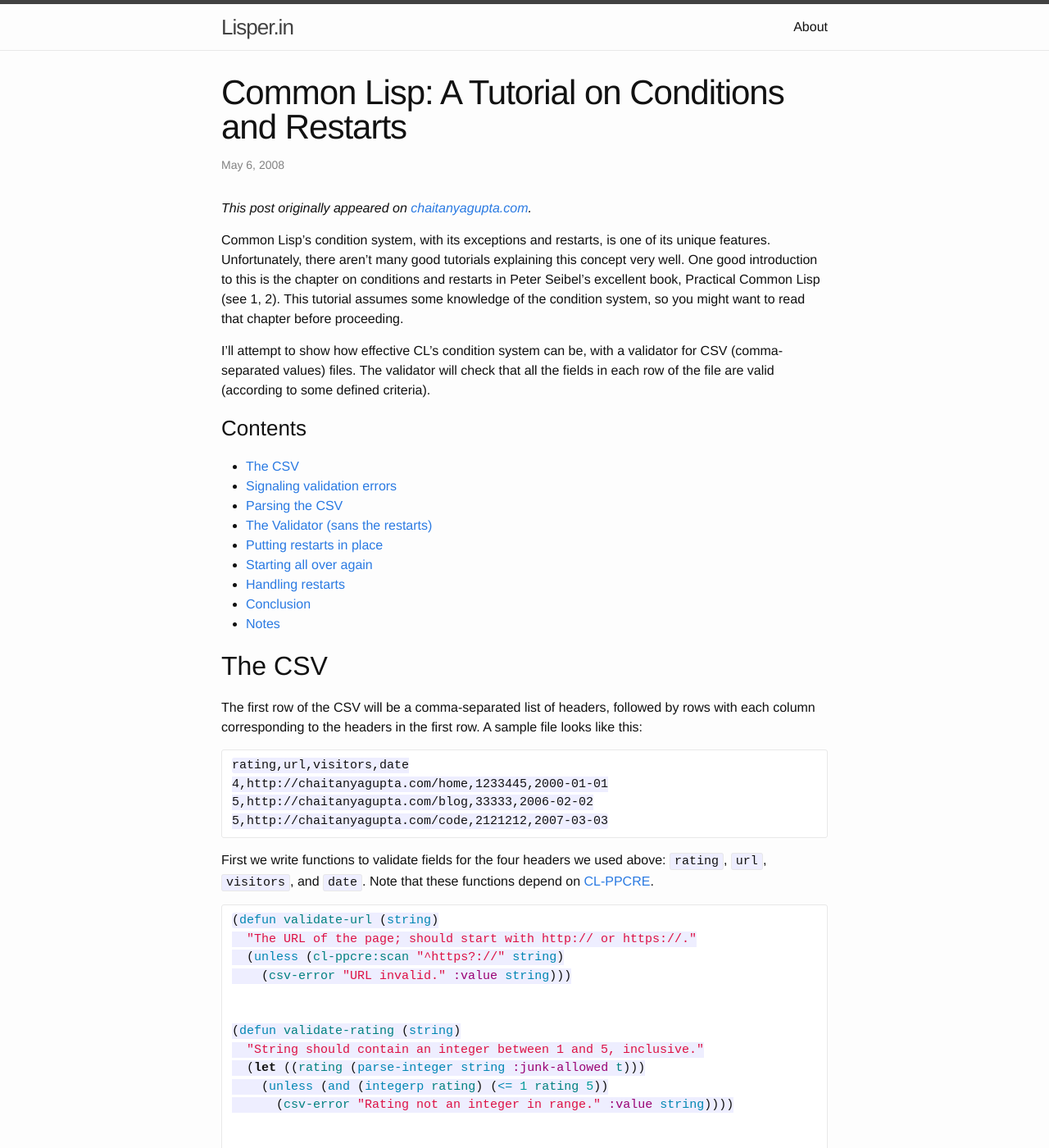
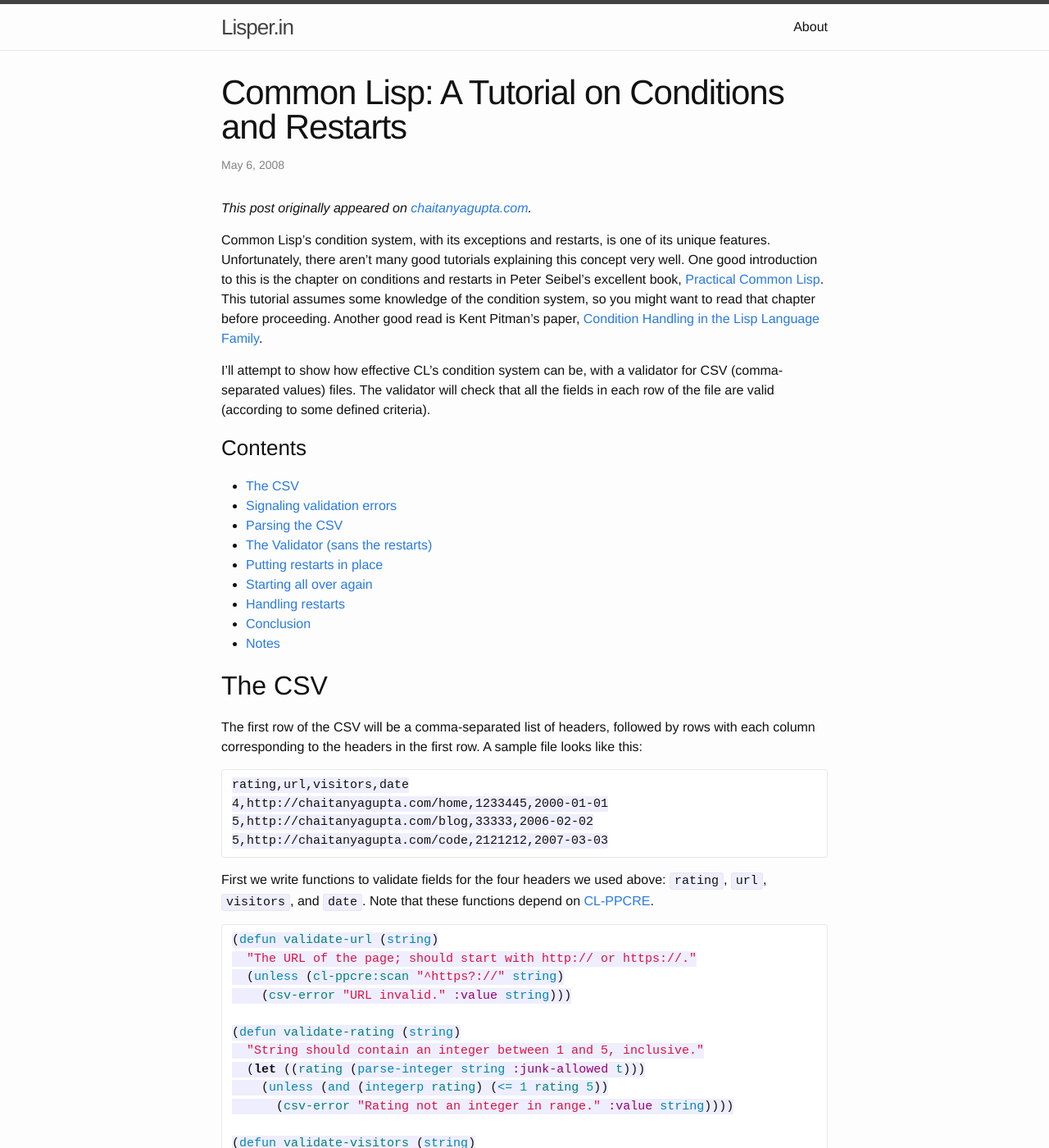
Before and after one commit to lisperin/lisperin.github.io, a Jekyll site: the page built from _posts/2008-05-06-restarts.markdown, in a window 1280 px wide and 1400 px high. Shown: the whole window at 82% size. Built offline with Jekyll 4.4.1, drawn with Linux system fonts in a browser that asks for light colours; Markdown is read by kramdown in place of the engine named in the settings; some of the changed text lies outside the part shown.

Commit message:
Update restarts.md

```diff
--- a/_posts/2008-05-06-restarts.markdown
+++ b/_posts/2008-05-06-restarts.markdown
@@ -6,9 +6,12 @@ permalink: /restarts
 
 _This post originally appeared on [chaitanyagupta.com](http://chaitanyagupta.com)._
 
-Common Lisp's condition system, with its exceptions and restarts, is one of its unique features. Unfortunately, there aren't many good tutorials explaining this concept very well. One good introduction to this is the chapter on conditions and restarts in Peter Seibel's excellent book, Practical Common Lisp (see 1, 2). This tutorial assumes some knowledge of the condition system, so you might want to read that chapter before proceeding.
+Common Lisp's condition system, with its exceptions and restarts, is one of its unique features. Unfortunately, there aren't many good tutorials explaining this concept very well. One good introduction to this is the chapter on conditions and restarts in Peter Seibel's excellent book, [Practical Common Lisp][pcl-conditions-restarts]. This tutorial assumes some knowledge of the condition system, so you might want to read that chapter before proceeding. Another good read is Kent Pitman's paper, [Condition Handling in the Lisp Language Family][kp-condition-handling].
 
 I'll attempt to show how effective CL's condition system can be, with a validator for CSV (comma-separated values) files. The validator will check that all the fields in each row of the file are valid (according to some defined criteria).
+
+[pcl-conditions-restarts]: http://gigamonkeys.com/book/beyond-exception-handling-conditions-and-restarts.html
+[kp-condition-handling]: http://www.nhplace.com/kent/Papers/Condition-Handling-2001.html
 
 ### Contents
 
@@ -41,13 +44,11 @@ First we write functions to validate fields for the four headers we used above:
   (unless (cl-ppcre:scan "^https?://" string)
     (csv-error "URL invalid." :value string)))
 
-
 (defun validate-rating (string)
   "String should contain an integer between 1 and 5, inclusive."
   (let ((rating (parse-integer string :junk-allowed t)))
     (unless (and (integerp rating) (<= 1 rating 5))
       (csv-error "Rating not an integer in range." :value string))))
-
 
 (defun validate-visitors (string)
   "The number of visitors to the page; string should contain an
@@ -93,7 +93,6 @@ The function `csv-error` signals a condition of type `csv-error`, both of which
     :initform nil
     :documentation "The line number of the row in for the error was signalled.")))
 
-
 ;; Do something more useful than the default printer behaviour
 (defmethod print-object ((object csv-error) stream)
   (print-unreadable-object (object stream :type t :identity t)
@@ -101,7 +100,6 @@ The function `csv-error` signals a condition of type `csv-error`, both of which
             (csv-error-line-number object)
             (csv-error-message object)
             (csv-error-value object))))
-
 
 ;; We use this function to signal our validation error
 (defun csv-error (message &key value line-number)
@@ -151,7 +149,6 @@ This version of the validator doesn't contain any restarts though.
             for header in headers
             for field in row
             do (validate-field header field))))))
-
 
 ;; Takes a header name and a string value as arguments; checks the
 ;; validity of the value by calling the appropriate validator function
@@ -225,7 +222,6 @@ We'll add one more restart now: this will allow us to revalidate the whole file
                 (format stream "Retry validating the file ~A." file))
       (validate-csv file))))
 
-
 (defun validate-csv-aux (file)
   (destructuring-bind (headers . rows)
       (parse-csv-file file)
@@ -281,9 +277,4 @@ If we wanted `list-csv-errors` to list only one error per each row, that change
 
 ## Notes
 
-
-1. [Beyond Exception Handling: Conditions and Restarts](http://gigamonkeys.com/book/beyond-exception-handling-conditions-and-restarts.html) from Practical Common Lisp
-
-2. Another good read is Kent Pitman's paper, [Condition Handling in the Lisp Language Family](http://www.nhplace.com/kent/Papers/Condition-Handling-2001.html)
-
-3. A particular convention I follow is to prefix the names of local functions (defined using FLET and LABELS) with an exclaimation mark (!). This makes it very easy to identify a particular name as a local function or a macro name.
+1. A particular convention I follow is to prefix the names of local functions (defined using FLET and LABELS) with an exclaimation mark (!). This makes it very easy to identify a particular name as a local function or a macro name.
```
Also changed, not shown: other parts of _posts/2008-05-06-restarts.markdown (+1 -2 lines).
